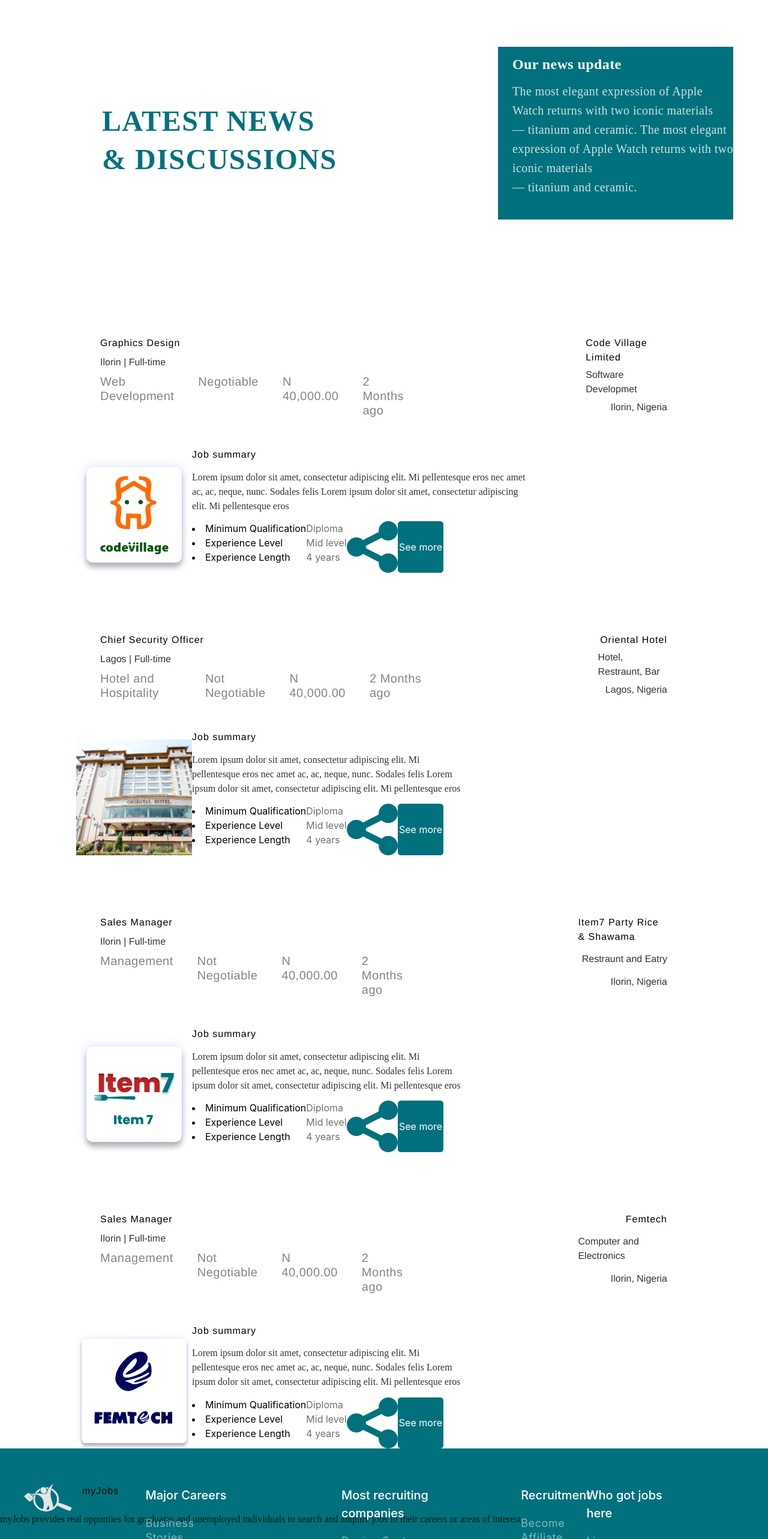
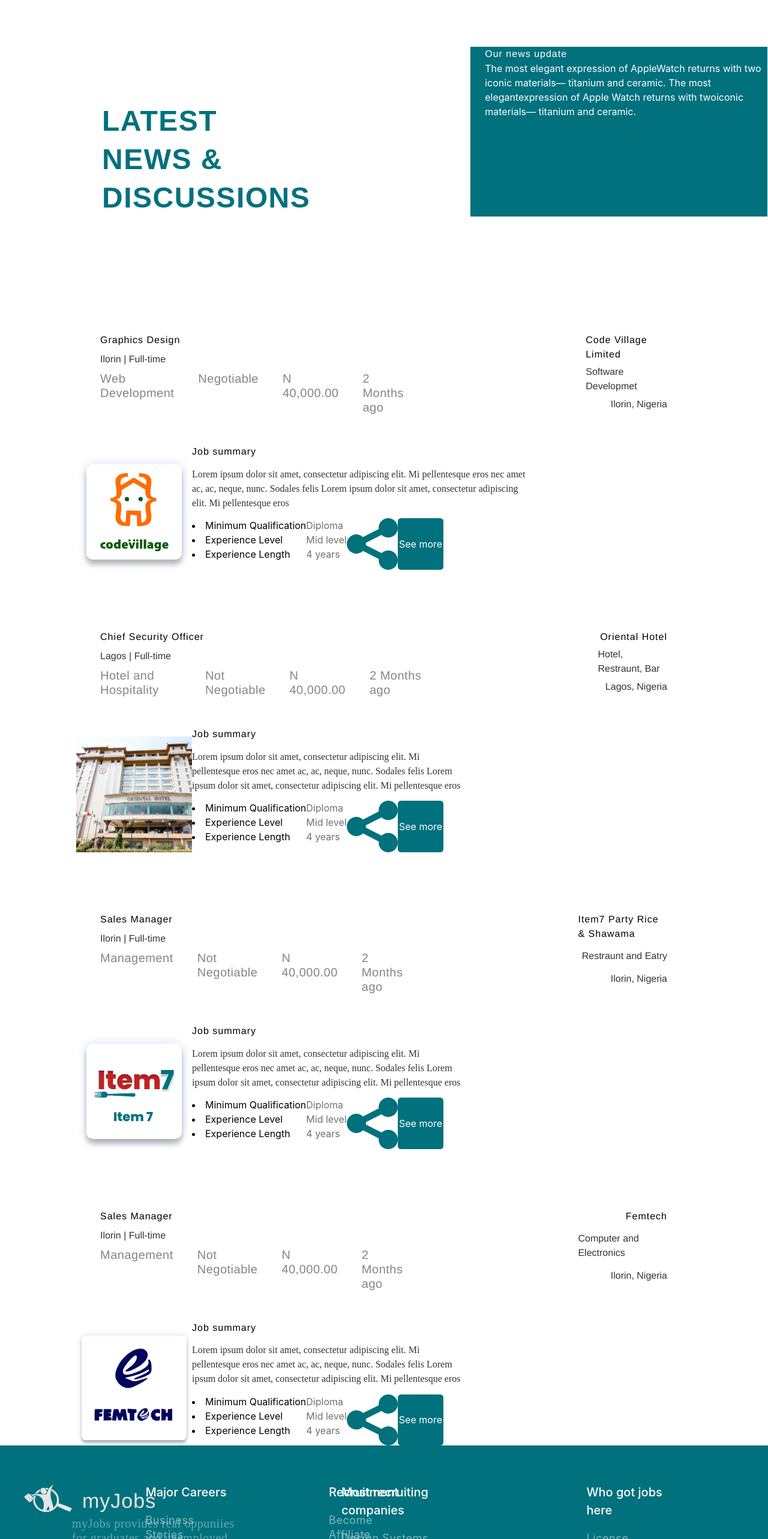
Before and after one commit to RashidiLawal/jobsearch_APP, a React (Vite) app: page /news in a window 1280 px wide. Shown: the part 234-2800 px from the top of the page at 60% size. Built offline with nearby package versions, Linux system fonts and the light colour scheme; the HTML template or start-up script is replaced by a standard one.

Commit message:
new commit

```diff
--- a/src/Data/objectData.jsx
+++ b/src/Data/objectData.jsx
@@ -262,16 +262,14 @@
 
 export const elegants = [
   {
-    update: <span style={updateStyles}>Our news update</span>,
-    elegant: (
-      <div style={stylus}>
-        <h6>The most elegant expression of Apple</h6>
-        <h6>Watch returns with two iconic materials</h6>
-        <h6>— titanium and ceramic. The most elegant</h6>
-        <h6>expression of Apple Watch returns with two</h6>
-        <h6>iconic materials</h6>
-        <h6>— titanium and ceramic.</h6>
-      </div>
-    ),
+    update: "Our news update",
+    elegant: [
+      "The most elegant expression of Apple",
+      "Watch returns with two iconic materials",
+      "— titanium and ceramic. The most elegant",
+      "expression of Apple Watch returns with two",
+      "iconic materials",
+      "— titanium and ceramic.",
+    ],
   },
 ];
--- a/src/components/atoms/header/FirstHeader.jsx
+++ b/src/components/atoms/header/FirstHeader.jsx
@@ -1,6 +1,6 @@
 import React from "react";
 
-const FirstHeader = ({ words, ml, mt, wi, fw, fz, lh, tt, co }) => {
+const FirstHeader = ({ words, ml, mt, wi, fw, fz, lh, tt, co, pt }) => {
   const styler = {
     marginLeft: ml,
     marginTop: mt,
@@ -14,6 +14,7 @@
     textTransform: tt,
     color: co,
     "mix-blend-mode": "normal",
+    paddingTop: pt,
   };
   return <h1 style={styler}>{words}</h1>;
 };
--- a/src/components/atoms/paragraph/Parag.jsx
+++ b/src/components/atoms/paragraph/Parag.jsx
@@ -1,6 +1,21 @@
 import React from "react";
 
-const Parag = ({ text, wi, ds, as, ta, fw, fz, lh, co, mt, ml, mb, ls }) => {
+const Parag = ({
+  text,
+  wi,
+  ds,
+  as,
+  ta,
+  fw,
+  fz,
+  lh,
+  co,
+  mt,
+  ml,
+  mb,
+  mr,
+  ls,
+}) => {
   const styler = {
     width: wi,
     display: ds,
@@ -18,6 +33,7 @@
     marginTop: mt,
     marginLeft: ml,
     marginBottom: mb,
+    marginRight: mr,
   };
   return (
     <p className="parag" style={styler}>
--- a/src/components/molecules/Footer/index.jsx
+++ b/src/components/molecules/Footer/index.jsx
@@ -1,22 +1,10 @@
-import React from 'react'
-import Image from '../../atoms/images/Image';
-import FirstHeader from '../../atoms/header/FirstHeader';
-import Parag from '../../atoms/paragraph/Parag';
-import './footer.scss'
+import React from "react";
+import Image from "../../atoms/images/Image";
+import FirstHeader from "../../atoms/header/FirstHeader";
+import Parag from "../../atoms/paragraph/Parag";
+import "./footer.scss";
 
 const Footer = () => {
-
-  const jobs = {
-    color: "#E5E5E5",
-    "font-size": "2.125475rem",
-    width: "6.875rem",
-    "padding-top": ".5rem",
-    "font-weight": "500",
-    "font-family": "Poppins, sans-serif",
-    "font-style": "normal",
-  };
-
-
   const footerara = {
     width: "18.1875rem",
     "margin-left": "7.5rem",
@@ -38,13 +26,29 @@
         <section className="firstholder">
           <div className="fusta">
             <Image logoImage="/image 59 (Traced) (1).svg" logo="myjob" />
-            <FirstHeader words="myJobs" style={jobs} />
+            <FirstHeader
+              words="myJobs"
+              co="#E5E5E5"
+              fz="2.125475rem"
+              wi="6.875rem"
+              fw="500"
+              pt=".5rem"
+            />
           </div>
           <Parag
             text="myJobs provides real oppuniies for graduates and unemployed
           individuals to search and auquire jobs in their careers or areas of
           interest"
-            style={footerara}
+            wi="18.1875rem"
+            ml="7.5rem"
+            mr="8.5625rem"
+            mb="10.75rem"
+            fw="400"
+            ta="start"
+            fz="1.25rem"
+            co="#FFFFFF80"
+            lh="1.5rem"
+            ls="0.0375rem"
           />
         </section>
 
@@ -144,6 +148,6 @@
       </div>
     </footer>
   );
-}
+};
 
-export default Footer
+export default Footer;
--- a/src/components/molecules/aside/index.jsx
+++ b/src/components/molecules/aside/index.jsx
@@ -1,15 +1,26 @@
-import React from 'react'
-import Parag from '../../atoms/paragraph/Parag'
-import FirstHeader from '../../atoms/header/FirstHeader'
+import React from "react";
+import Parag from "../../atoms/paragraph/Parag";
+import FirstHeader from "../../atoms/header/FirstHeader";
+// import { elegants } from "../../../Data/objectData";
 
-const Aside = ({ letters, style, update, elegant }) => {
+const Aside = ({ letters, update, elegant }) => {
+  const styler = {
+    background: "#00717D",
+    border: "1px solid #FFFFFF",
+    color: " #FFFFFF",
+    "mix-blend-mode": "normal",
+    "padding-left": "1.5rem",
+    "padding-bottom": "2.375rem",
+    width: "fit-content",
+  };
   return (
-    <aside style={style}>
-      {letters}
+    <aside style={styler}>
       <FirstHeader words={update} />
-      <Parag text={elegant} />
+      <ul>
+        <li>{elegant}</li>
+      </ul>
     </aside>
   );
 };
 
-export default Aside
+export default Aside;
--- a/src/pages/News/News.scss
+++ b/src/pages/News/News.scss
@@ -1,3 +1,7 @@
-.NewsTop{
-    @apply flex pt-[6.25rem] pl-[10.625rem] mb-[5.8125rem]
+.NewsTop {
+  @apply flex pt-[6.25rem] pl-[10.625rem] mb-[5.8125rem];
+
+  .newside {
+    @apply mt-[5.8125rem] mr-[16.625rem] font-poppins not-italic font-bold text-5xl leading-[4rem] tracking-[0.09375rem] text-primary uppercase w-[35.5625rem];
+  }
 }
--- a/src/pages/News/index.jsx
+++ b/src/pages/News/index.jsx
@@ -1,50 +1,25 @@
-import Layout from '../../components/templates'
-import Aside from '../../components/molecules/aside'
-import Card from '../../components/molecules/Card';
-import './News.scss'
-import { newCards } from '../../Data/objectData';
-import { elegants } from '../../Data/objectData';
-
+import Layout from "../../components/templates";
+import Aside from "../../components/molecules/aside";
+import Card from "../../components/molecules/Card";
+import "./News.scss";
+import { newCards } from "../../Data/objectData";
+import { elegants } from "../../Data/objectData";
 
 const News = () => {
-  const NewsAside1 = {
-    "margin-top": "5.8125rem",
-    "margin-right": "16.625rem",
-    "font-family": "Poppins",
-    "font-style": "normal",
-    "font-weight": "700",
-    "font-size": "3rem",
-    "line-height": "4rem",
-    "letter-spacing": "0.09375rem",
-    "text-transform": "uppercase",
-    color: "#00717D",
-    width: "24.5625rem",
-  };
-
-  const NewsAside2 = {
-    background: "#00717D",
-    border: "1px solid #FFFFFF",
-    color: " #FFFFFF",
-    "mix-blend-mode": "normal",
-    "padding-left": "1.5rem",
-    "padding-bottom": "2.375rem",
-    width: "fit-content",
-  };
-
   return (
     <Layout>
       <div className="NewsTop">
-        <Aside style={NewsAside1} letters="Latest news & discussions" />
+        <aside className="newside">Latest news & discussions</aside>
 
-          {elegants.map((elegant, index) => (
-            <Aside style={NewsAside2} key={index} {...elegant} />
-          ))}
-        </div>
+        {elegants.map((elegant, index) => (
+          <Aside key={index} {...elegant} />
+        ))}
+      </div>
       {newCards.map((newCard, index) => (
         <Card key={index} {...newCard} />
       ))}
     </Layout>
   );
-}
+};
 
-export default News
+export default News;
```
